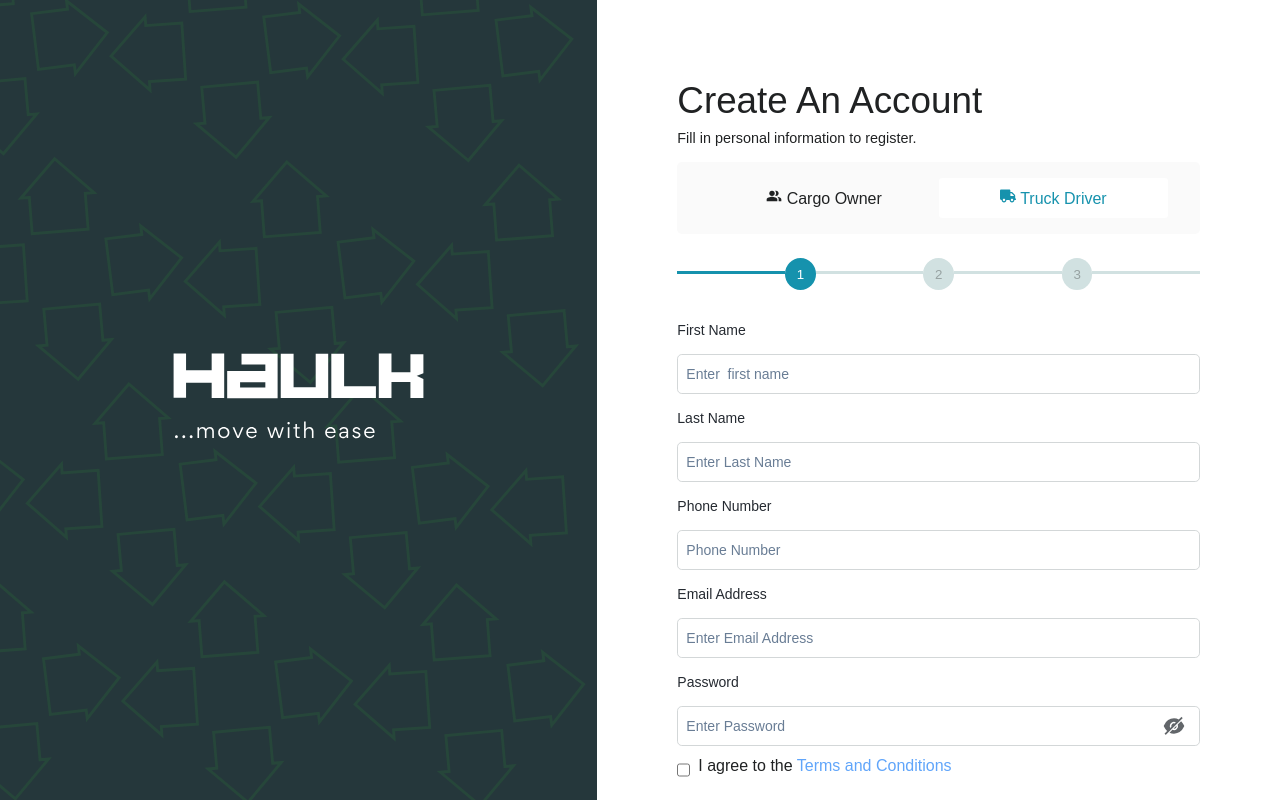
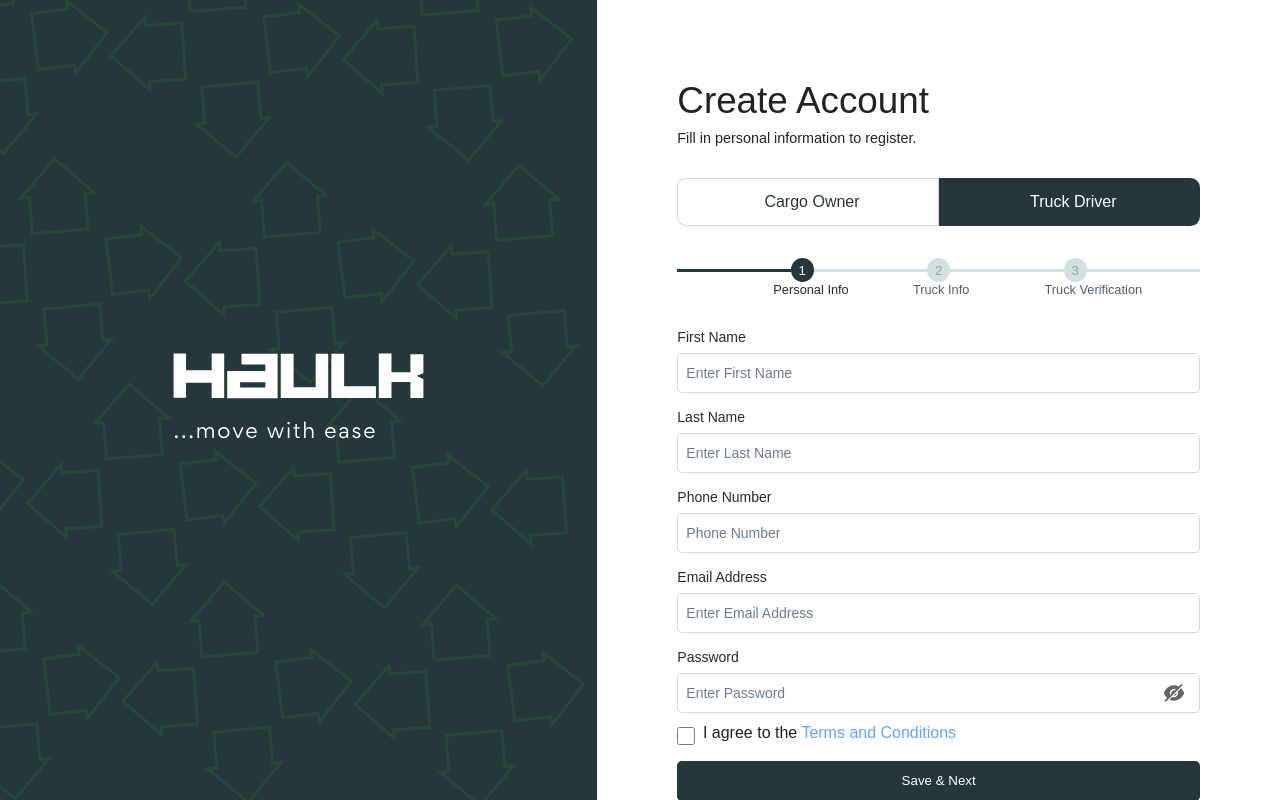
Before and after one commit to Haulk-Logistics/haulk_frontend, a React (Create React App) app: page /signup in a window 1280 px wide. Both pictures are taken after a click on the button "Truck Driver". Built offline with nearby package versions, Linux system fonts and the light colour scheme.

Commit message:
final changes to authentication

```diff
--- a/src/Components/Input/index.js
+++ b/src/Components/Input/index.js
@@ -84,7 +84,6 @@ const InputwithIcon = ({
   labelname,
   type,
   id,
-  value,
   name,
   placeholder,
   disabled,
@@ -105,7 +104,6 @@ const InputwithIcon = ({
           className={Inputstyle.input}
           type={state ? state : type}
           id={id}
-          value={value}
           name={name}
           placeholder={placeholder}
           disabled={disabled}
--- a/src/Components/Input/styles.module.css
+++ b/src/Components/Input/styles.module.css
@@ -1,7 +1,7 @@
 .input{
     width: 100%;
     height: 2.5rem;
-    margin-top: .5rem;
+    /* margin-top: .5rem; */
     border: none;
     padding-left: .5rem;
     font-size: 1rem;
--- a/src/Components/Modal/MessageModal.js
+++ b/src/Components/Modal/MessageModal.js
@@ -3,10 +3,16 @@ import { AiOutlineClose } from "react-icons/ai";
 import modal from "./Modal.module.css";
 import Modal from "react-modal";
 import envelope from "../../Asset/Images/envelope.svg";
-import { useSelector } from "react-redux";
+import { useDispatch, useSelector } from "react-redux";
+import { modalStatus } from "../../Store/Actions/ModalStatus";
 
 const MessageModal = () => {
   const status = useSelector((state) => state.modalStatus);
+  const dispatch = useDispatch();
+
+  const CloseModal = () => {
+    dispatch(modalStatus({ status: false }));
+  };
 
   return (
     <Modal
@@ -22,8 +28,8 @@ const MessageModal = () => {
     >
       <div className={modal.container}>
         <div className={modal.header}>
-          <h5> Mail Sent </h5>
-          <button>
+          <h5 style={{ fontWeight: "500" }}> Mail Sent </h5>
+          <button onClick={CloseModal}>
             <AiOutlineClose />
           </button>
         </div>
--- a/src/Components/Stepper/stepper.js
+++ b/src/Components/Stepper/stepper.js
@@ -7,6 +7,7 @@ const Steps = () => {
   const dispatch = useDispatch();
   const vpage = useSelector((state) => state.page);
   return (
+    <div>
       <div className={stepper.container}>
         <div className={vpage >= 0 ? stepper.activeline : stepper.line}></div>
         <div className={vpage >= 0 ? stepper.activeline : stepper.line}></div>
@@ -46,6 +47,23 @@ const Steps = () => {
         <div className={vpage >= 3 ? stepper.activeline : stepper.line}></div>
         <div className={vpage >= 3 ? stepper.activeline : stepper.line}></div>
       </div>
+      <div className={stepper.label}>
+        <p className={vpage >= 0 ? stepper.labelactive1 : stepper.p1}>
+          Personal Info
+        </p>
+        <p className={vpage >= 1 ? stepper.labelactive2 : stepper.p2}>
+          {" "}
+          Truck Info
+        </p>
+        <p
+          style={{}}
+          className={vpage >= 2 ? stepper.labelactive3 : stepper.p3}
+        >
+          {" "}
+          Truck Verification
+        </p>
+      </div>
+    </div>
   );
 };
 
--- a/src/Components/Stepper/style.module.css
+++ b/src/Components/Stepper/style.module.css
@@ -7,9 +7,9 @@
 
 .line
 {
-    margin-top: .8rem;
-    width: 3.5rem ;
-    height: .2rem;
+    margin-top: .7rem;
+    width: 3.7rem ;
+    height: .15rem;
     background-color:  #D1E1E1;
     border: none;
     outline: none;
@@ -18,8 +18,8 @@
 
 
 .circle{
-    width: 2rem ;
-    height: 2rem;
+    width: 1.5rem ;
+    height: 1.5rem;
     background-color:  #D1E1E1;
     border-radius: 50%;
     border: none;
@@ -27,28 +27,77 @@
 }
 
 .active{
-    width: 2rem ;
-    height: 2rem;
+    width: 1.5rem ;
+    height: 1.5rem;
     background-color:  #D1E1E1;
     border-radius: 50%;
     outline: none;
-    background: #1692AD;
-    border: 3px solid rgba(22, 146, 173, 0.3);
+    background: var(--primary-main);
+    border: 2px solid rgba(37, 55, 59, 0.3);
     color: white;
 }
 
 
 .activeline{
-    margin-top: .8rem;
-    width: 3.5rem ;
-    height: .2rem;
-    background-color:  #1692AD;
+    margin-top: .7rem;
+    width: 3.7rem ;
+    height: .15rem;
+    background-color:  var(--primary-main);
     border: none;
     outline: none;
 }
 
+.label{
+    color: var(--ink-light);
+    display: flex;
+
+}
+
+.label p{
+    font-size: .8rem;
+    font-weight: 400;
+    width: 100%;
+}
+
+.labelactive1{
+    color: var(--ink-color);
+    margin-left: 6rem
+}
+.labelactive2{
+    color: var(--ink-color);
+    margin-left: .5rem
+}
+.labelactive3{
+    color: var(--ink-color);
+    margin-right: 1.5rem
+}
+
+.p1{
+    margin-left: 5rem
+}
+.p2{
+    margin-left: .5rem
+}
+
+.p3{
+    margin-right: 1.5rem
+}
 @media screen and (max-width:640px) {
     .line,.activeline{
-        width: 2rem;
+        width: 2.5rem;
     }
+
+
+    .labelactive1, .p1{
+        margin-left: 3.8rem;
+    }
+
+    .labelactive2, .p2{
+        margin-left: .2rem;
+    }
+
+    .labelactive3, .p3{
+        margin-right: 0rem;
+    }
+
 }
--- a/src/Components/forms/signup.js
+++ b/src/Components/forms/signup.js
@@ -58,7 +58,6 @@ const Signup = (props) => {
         .post(Register_URL, allData)
         .then((res) => {
           navigate("/login");
-          console.log("hello");
           dispatch(
             modalStatus({
               status: "true",
@@ -75,7 +74,7 @@ const Signup = (props) => {
               message: err.response
                 ? err.response.data.statusCode === 409
                   ? err.response.data.message
-                  : "Phone number is invalid"
+                  : err.response.data.message
                 : "Network error",
             },
           });
@@ -87,7 +86,7 @@ const Signup = (props) => {
   return (
     <section className={formstyle.formsection}>
       <Formheader
-        head="Create An Account"
+        head="Create Account"
         paragraph={
           props.usertype === "truck_driver"
             ? "Fill in personal information to continue registration. "
@@ -100,7 +99,7 @@ const Signup = (props) => {
         <InputDefault
           labelname="First Name"
           type="text"
-          placeholder="Enter  first name"
+          placeholder="Enter First Name"
           name="firstName"
           register={register}
           pattern={/^[A-Za-z]+$/i}
@@ -147,7 +146,6 @@ const Signup = (props) => {
           type="email"
           placeholder="Enter Email Address "
           name="email"
-          value={details.email}
           register={register}
           required
           pattern={
@@ -165,7 +163,6 @@ const Signup = (props) => {
           type="password"
           placeholder="Enter Password "
           name="password"
-          value={details.password}
           register={register}
           pattern={/^(?=.*\d)(?=.*[a-z])(?=.*[^a-zA-Z0-9])(?!.*\s).{8,100}$/}
           minlength={parseInt("8")}
--- a/src/Components/forms/style.module.css
+++ b/src/Components/forms/style.module.css
@@ -83,12 +83,12 @@
 /* User section */
 .usersection{
     background-color: var(--cloud-lighter);
-    padding: 1rem 2rem;
+    margin: 2rem 0;
     border-radius: .3rem;
 }
 
 .usersectionbutton, .focus{
-    height: 2.5rem;
+    height: 3rem;
     width: 50%;
     border-radius: .2rem;
     border: none;
@@ -100,22 +100,25 @@
 }
 
 .usersectionbutton{
-    background: none;
-    color: var(--text-color);
+    background: var(--white);
+    color: var(--primary-main);
+    border: .1rem solid #D3d7d8
 }
 
 /* focus ,agree , button , span , error*/
 
 .focus{
-    background: var(--white);
-    color: var(--accent-main);
+    background: var(--primary-main);
+    color: var(--white);
     outline: none;
+
 }
 
 .agree{
-margin-top: .4rem ;
+margin-top: 1.2rem ;
     margin-right: .5rem ;
-
+    width: 1.1rem;
+    height: 1.1rem;
 
 }
 
--- a/src/Components/forms/truckdetail2.js
+++ b/src/Components/forms/truckdetail2.js
@@ -10,6 +10,7 @@ import { Pagecontrol } from "../../Store/Actions/pagecontrol";
 import Selectuser from "./user";
 import axios from "axios";
 import { useNavigate } from "react-router";
+import { modalStatus } from "../../Store/Actions/ModalStatus";
 
 const schema = yup.object().shape({
   driverLicenseImage: yup
@@ -88,13 +89,13 @@ const Truckdetailcont = (props) => {
         .post(DriverReg_Url, formdata)
         .then((res) => {
           navigate("/login");
-          dispatch({
-            type: "success",
-            payload: {
-              title: "Success!",
+          dispatch(
+            modalStatus({
+              status: "true",
               message: res.data.message,
-            },
-          });
+              link: "/confirmemail",
+            })
+          );
         })
         .catch((error) =>
           dispatch({
--- a/src/Components/forms/user.js
+++ b/src/Components/forms/user.js
@@ -1,7 +1,5 @@
 import React from "react";
 import formstyle from "./style.module.css";
-import { MdPeopleAlt } from "react-icons/md";
-import { FaTruck } from "react-icons/fa";
 import { connect, useSelector } from "react-redux";
 import { usertype } from "../../Store/Actions/status";
 import Steps from "../Stepper/stepper";
@@ -14,6 +12,7 @@ const Selectuser = (props) => {
       <div className={formstyle.usersection}>
         {/*Cargo owner button*/}
         <button
+          style={{ borderRadius: ".6rem 0 0 .6rem" }}
           autoFocus={user === "cargoowner" ? true : false}
           className={
             props.usertype === "cargoowner"
@@ -22,11 +21,12 @@ const Selectuser = (props) => {
           }
           onClick={() => props.dispatch(usertype("cargoowner"))}
         >
-          <MdPeopleAlt /> <span>Cargo Owner</span>
+          <span style={{ marginLeft: ".5rem" }}>Cargo Owner</span>
         </button>
 
         {/*Truck driver button*/}
         <button
+          style={{ borderRadius: "0 .6rem .6rem 0" }}
           autoFocus={user === "truckdriver" ? true : false}
           className={
             props.usertype === "truckdriver"
@@ -37,7 +37,13 @@ const Selectuser = (props) => {
             props.dispatch(usertype("truckdriver"));
           }}
         >
-          <FaTruck /> <span>Truck Driver</span>
+          <span
+            style={{
+              marginLeft: ".5rem",
+            }}
+          >
+            Truck Driver
+          </span>
         </button>
       </div>
       <div
--- a/src/index.css
+++ b/src/index.css
@@ -56,6 +56,7 @@ html,body{
    --ink-color: #252A31;
    --text-color: #202223;
    --ink-lighter-color: #697D95;
+   --ink-light : #4F5E71;
    --cloud-normal:#EFF2F5;
    --cloud-darker:#BAC7D5;
    --cloud-lighter:  #FAFAFA;
```
Also changed, not shown: src/Components/forms/ConfirmEmail.js (+70 -10 lines). Lines whose indentation alone changed are shown as unchanged.
